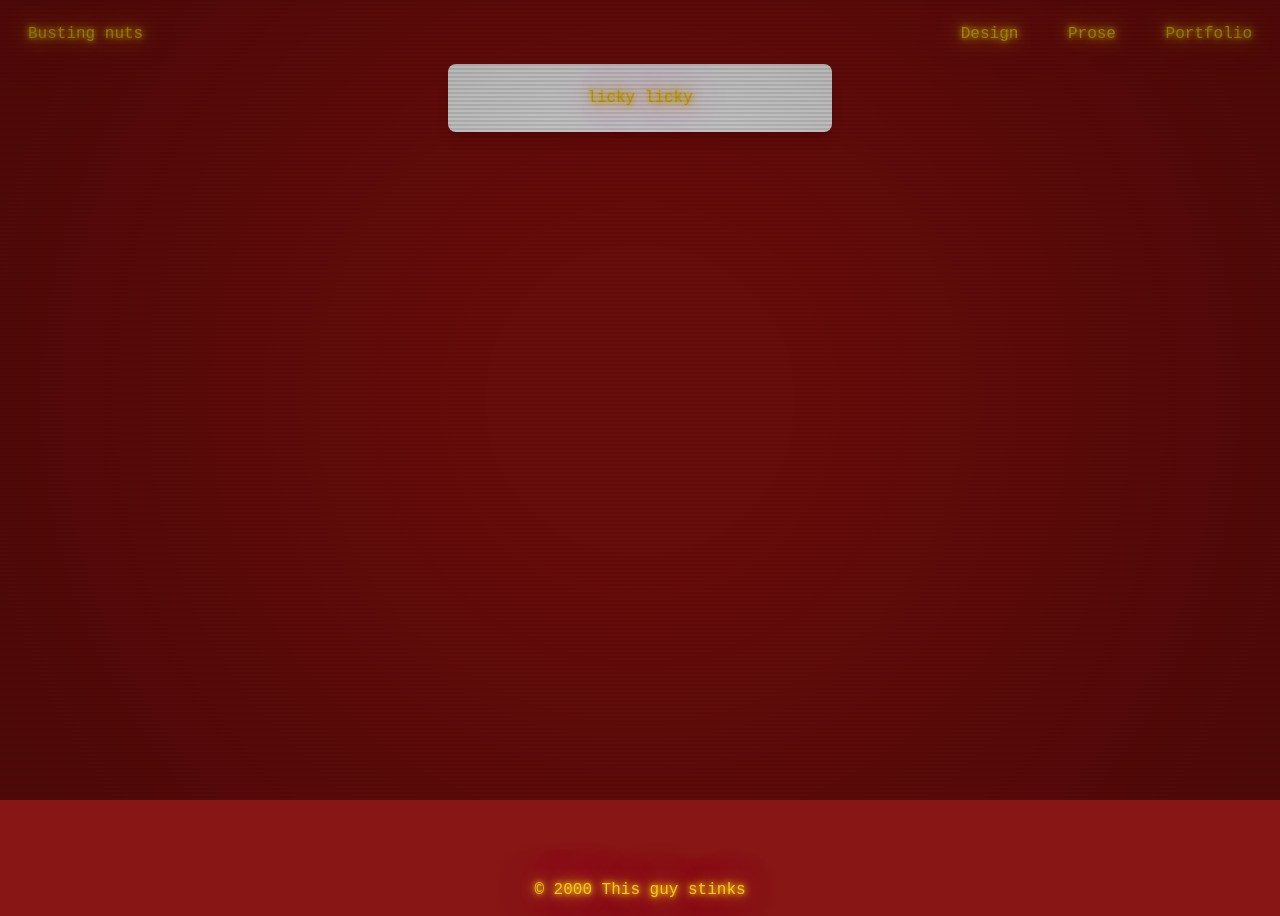
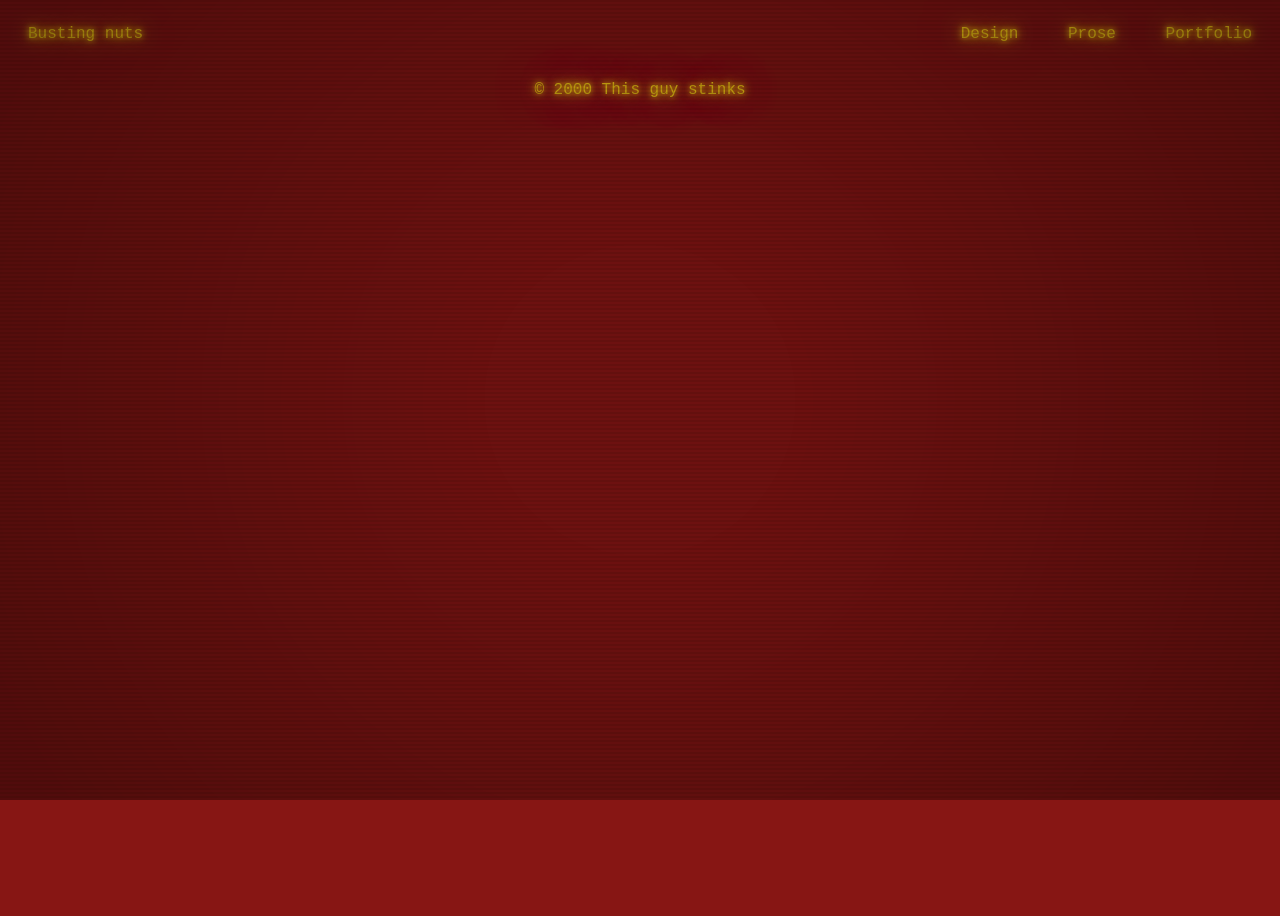
Before and after one commit to LongTTruong/LeBlogJames, a SvelteKit app in the folder app/: page /design in a window 1280 px wide. After the commit the page ends 800 px from the top, so only its background shows below. Built offline with nearby package versions, Linux system fonts and the light colour scheme.

Commit message:
Started working on a window system. Focus on wireframe and refactor as necessary

```diff
--- a/app/package.json
+++ b/app/package.json
@@ -33,6 +33,7 @@
 	"type": "module",
 	"dependencies": {
 		"@sanity/client": "^6.21.3",
-		"sanity": "^3.57.0"
+		"sanity": "^3.57.0",
+		"three": "^0.168.0"
 	}
 }
--- /dev/null
+++ b/app/src/lib/components/ThreeCanvas.svelte
@@ -0,0 +1,65 @@
+<script>
+    import { onMount } from 'svelte';
+    import * as THREE from 'three';
+
+    let canvas;
+
+    onMount(() => {
+      // Scene, camera, and renderer setup
+      const scene = new THREE.Scene();
+      const camera = new THREE.PerspectiveCamera(90, window.innerWidth / window.innerHeight, 0.1, 1000);
+      const renderer = new THREE.WebGLRenderer({ canvas, alpha:true });
+      renderer.setSize(window.innerWidth, window.innerHeight);
+
+      const material = new THREE.LineBasicMaterial ({ color: 0x000000 });
+      const gridSize = 100;
+      const points = [];
+      for (let i = -gridSize;i<=gridSize;i+=1) {
+        points.push( new THREE.Vector3())
+        points.push( new THREE.Vector3())
+        points.push( new THREE.Vector3())
+      }
+
+      console.log(points);
+      const geometry = new THREE.BufferGeometry().setFromPoints( points );
+      const line = new THREE.LineSegments( geometry, material );
+      scene.add(line);
+
+
+      camera.position.set(0,0,100);
+      camera.lookAt(0,0,0);
+      renderer.render( scene, camera);
+
+
+      // Handle window resize
+      window.addEventListener('resize', () => {
+        const width = window.innerWidth;
+        const height = window.innerHeight;
+        renderer.setSize(width, height);
+        camera.aspect = width / height;
+        camera.updateProjectionMatrix();
+      });
+
+      // window.addEventListener('mousemove', (e) => {
+      //   let mouseX = e.clientX/innerWidth;
+      //   let mouseY = e.clientY/innerHeight;
+      // });
+
+    });
+  </script>
+
+  <style>
+    canvas {
+        position: fixed;
+        height: 100%;
+        width: 100%;
+        background-attachment: scroll;
+        background-repeat: no-repeat;
+        background-position: center;
+        pointer-events: none; /* Allows interaction with the content */
+        top: 0;
+        left: 0;
+    }
+  </style>
+
+  <canvas bind:this={canvas}></canvas>
--- /dev/null
+++ b/app/src/lib/components/Window.svelte
@@ -0,0 +1,20 @@
+<script>
+    export let win;
+
+    let Content;
+    import('./windows/${win.type}.svelte').then((module) =>{
+        Content = module.default;
+    });
+</script>
+
+<div class="window" style="top:{win.top}; left: {win.left}">
+    <header>
+        <h2>{win.title}</h2>
+        <button on:click={()=> win.close()}>X</button>
+    </header>
+    <main>
+        {#if Content}
+            <svelte:component this={Content} {...win.props}/>
+        {/if}
+    </main>
+</div>
--- /dev/null
+++ b/app/src/lib/components/WindowManager.svelte
@@ -0,0 +1,13 @@
+<script>
+    import { get } from 'svelte/store';
+    import { windowStore } from '../stores/windowStore';
+    import { Window } from './Window.svelte';
+
+    const windows = get(windowStore);
+</script>
+
+<div class="window-manager">
+    {#each windows as win (win.id)}
+    <Window {win}/>
+    {/each}
+</div>
--- /dev/null
+++ b/app/src/lib/stores/windowStore.svelte
@@ -0,0 +1,5 @@
+<script>
+    import { writable } from 'svelte/store';
+
+    export const windowStore = writable([]);
+</script>
--- a/app/src/routes/+layout.svelte
+++ b/app/src/routes/+layout.svelte
@@ -1,6 +1,7 @@
 <script>
     import "../lib/app.css";
-    import Overlay from '$lib/Overlay.svelte'
+    import Overlay from '$lib/components/Overlay.svelte';
+    import ThreeCanvas from '$lib/components/ThreeCanvas.svelte';
     import { onMount } from 'svelte';
 
     let scanlineProps = [];
@@ -64,6 +65,7 @@
 
 </script>
 
+
     <!-- applies the vignette and scan line effect -->
     <div class ="fixed inset-0 pointer-events-none z-50 vignette-overlay"></div>
     {#each Array(totalLines) as _, i}
@@ -72,6 +74,11 @@
         lineOpacity={scanlineProps[i]?.lineOpacity || 0.05}
         />
     {/each}
+
+    <div class="relative inset-0">
+        <ThreeCanvas/>
+    </div>
+
 
 <!-- nav bar -->
  <header class="fixed top-0 left-0 w-full h-16">
--- a/app/src/routes/design/+page.svelte
+++ b/app/src/routes/design/+page.svelte
@@ -1,6 +1,7 @@
-<body>
-<!-- Tailwind component to be tested :3-->
-            <div class="flex flex-col justify-center items-center max-w-sm mx-auto p-6 bg-white rounded-lg shadow-lg">
-                <p>licky licky</p>
-            </div>
-</body>
+<script>
+    import ThreeCanvas from "$lib/components/ThreeCanvas.svelte";
+</script>
+
+<main>
+    <ThreeCanvas/>
+</main>
```
Also changed, not shown: app/src/lib/components/Overlay.svelte (renamed from app/src/lib/Overlay.svelte), 1 other file (tests, documents, lock files or other folders). Lines whose indentation alone changed are shown as unchanged.
